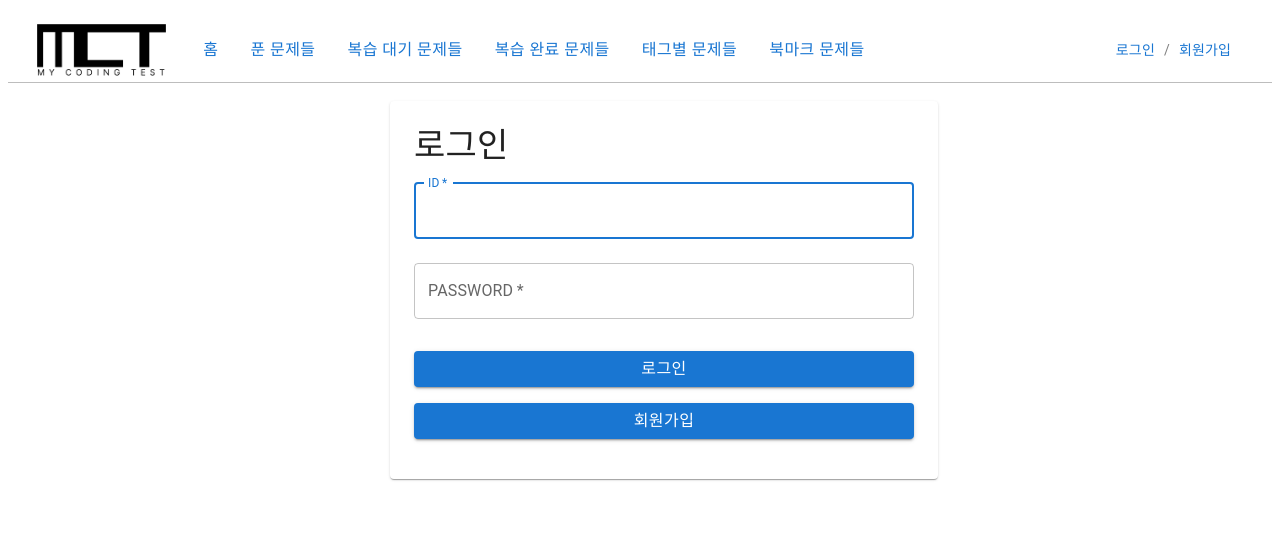
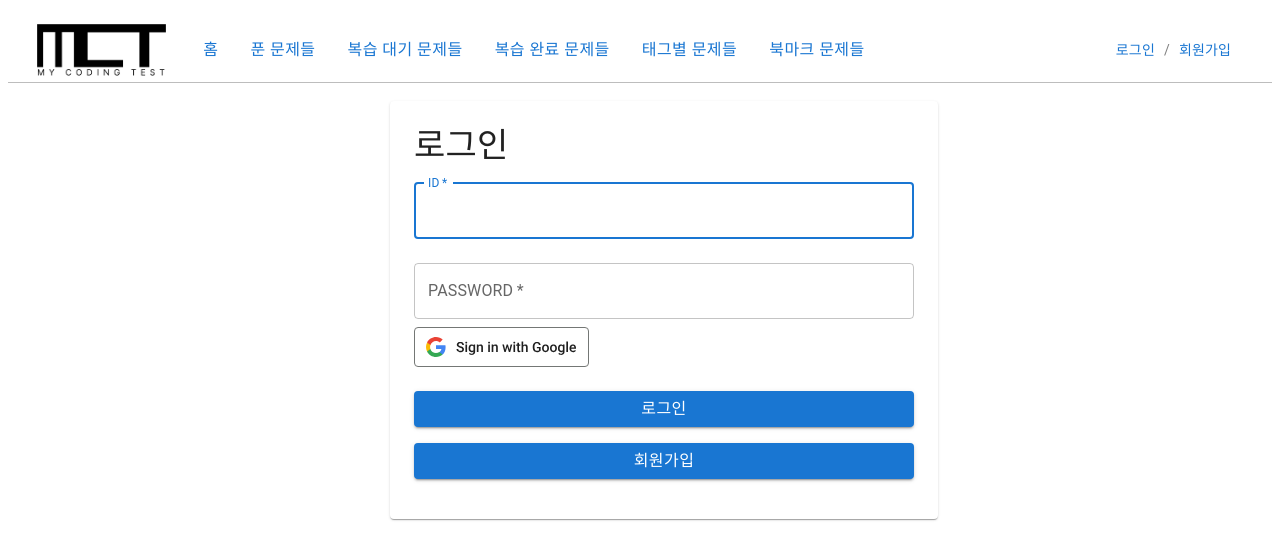
Before and after one commit to zzoe2346/MyCodingTest_FE, a React (Vite) app: page /login in a window 1280 px wide. Shown: the top 560 px of the page. Built offline with nearby package versions, Linux system fonts and the light colour scheme; no server answers; a web font is replaced by a local one.

Commit message:
feat: 구글 로그인 추가

```diff
--- a/src/components/AppBar.tsx
+++ b/src/components/AppBar.tsx
@@ -1,18 +1,24 @@
 import {AppBar, Avatar, Badge, Box, Button, Container, Link, Menu, MenuItem, Toolbar, Typography} from "@mui/material";
-import {Link as RouterLink, useLocation} from 'react-router-dom';
+import {Link as RouterLink, useLocation, useNavigate} from 'react-router-dom';
 import {useAuth} from "../context/AuthContext.tsx";
 import React, {useState} from "react";
 
 function UserMenu() {
     const {isLoggedIn, user, signOut} = useAuth();
     const [anchorEl, setAnchorEl] = useState<null | HTMLElement>(null);
-
+    const navigate = useNavigate();
     const handleMenuOpen = (event: React.MouseEvent<HTMLElement>) => {
         setAnchorEl(event.currentTarget);
     };
 
     const handleMenuClose = () => {
         setAnchorEl(null);
+    };
+
+    const handleSignOut = async () => {
+        handleMenuClose();
+        await signOut();
+        navigate('/login');
     };
 
     return (
@@ -41,10 +47,7 @@ function UserMenu() {
                         }}>
                             마이페이지
                         </MenuItem>
-                        <MenuItem onClick={() => {
-                            handleMenuClose();
-                            signOut();
-                        }}>
+                        <MenuItem onClick={handleSignOut}>
                             로그아웃
                         </MenuItem>
                     </Menu>
--- a/src/components/LoginForm.tsx
+++ b/src/components/LoginForm.tsx
@@ -12,6 +12,14 @@ const LoginForm: React.FC = () => {
         event.preventDefault();
         await signIn(username, password);
     };
+
+    const handleGoogleLogin = () => {
+        // 구글 OAuth 2.0 로그인 URL
+        const googleLoginUrl = 'https://localhost:8443/oauth2/authorization/google';
+        // 로그인 페이지로 리디렉션
+        window.location.href = googleLoginUrl;
+    };
+
 
     if (loading) {
         return (
@@ -58,6 +66,21 @@ const LoginForm: React.FC = () => {
                         </Typography>
                     )}
                     <Button
+                        onClick={handleGoogleLogin}
+                        style={{
+                            padding: 0, // 내부 패딩 제거
+                            border: 'none', // 테두리 제거
+                            background: 'none', // 배경 제거
+                            boxShadow: 'none', // 그림자 제거
+                        }}
+                    >
+                        <img
+                            src="images/google-icon.svg"
+                            alt="Google Icon"
+                            style={{ width: '100%', height: '100%' ,objectFit: 'fill' }}
+                        />
+                    </Button>
+                    <Button
                         type="submit"
                         fullWidth
                         variant="contained"
```
Also changed, not shown: public/images/google-icon.svg (added).
